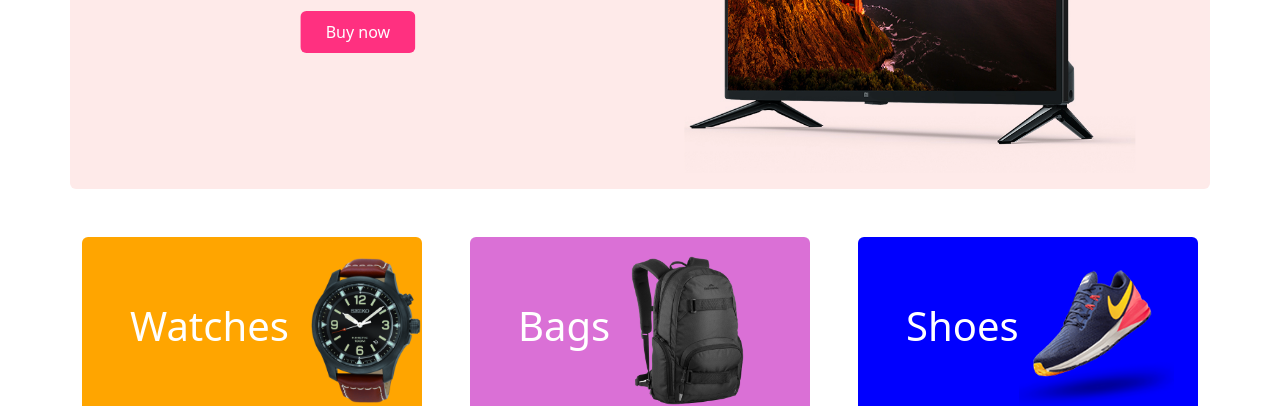
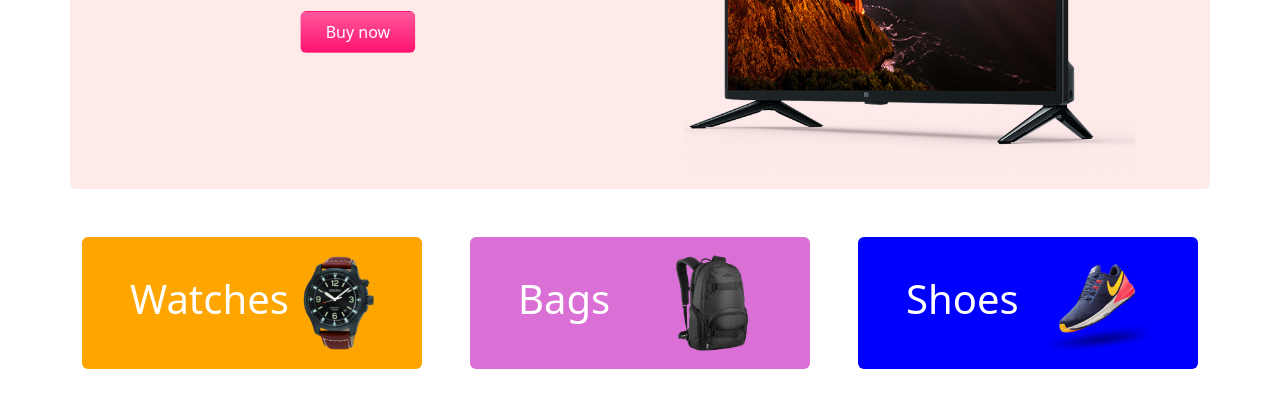
Before and after one commit to AurorA1610/RoyCommerce, a plain HTML site: page index.html in a window 1280 px wide. Shown: the part 430-836 px from the top of the page. Drawn offline with nearby package versions, Linux system fonts and the light colour scheme.

Commit message:
minor changes

```diff
--- a/index.html
+++ b/index.html
@@ -168,11 +168,7 @@
                 style="background-color: rgb(255, 165, 0)"
               >
                 <h1 class="text-white">Watches</h1>
-                <img
-                  src="images/categories/watch.png"
-                  alt=""
-                  class="img-fluid"
-                />
+                <img src="images/categories/watch.png" alt="" width="100" />
               </div>
             </div>
             <div class="col-lg-4">
@@ -181,7 +177,7 @@
                 style="background-color: rgb(218, 112, 214)"
               >
                 <h1 class="text-white">Bags</h1>
-                <img src="images/categories/bag.png" alt="" class="img-fluid" />
+                <img src="images/categories/bag.png" alt="" width="100" />
               </div>
             </div>
             <div class="col-lg-4">
@@ -190,11 +186,7 @@
                 style="background-color: rgb(0, 0, 255)"
               >
                 <h1 class="text-white">Shoes</h1>
-                <img
-                  src="images/categories/shoes.png"
-                  alt=""
-                  class="img-fluid"
-                />
+                <img src="images/categories/shoes.png" alt="" width="100" />
               </div>
             </div>
           </div>
--- a/style.css
+++ b/style.css
@@ -9,7 +9,7 @@ body {
   color: rgb(255, 48, 128);
 }
 .custom-btn {
-  background: rgb(255, 48, 128);
+  background-image: linear-gradient(to bottom, #ff589b 0%, #ff136f 100%);
   color: white;
 }
 .custom-btn:hover {
@@ -32,12 +32,15 @@ body {
 }
 .subscription {
   background-color: #fceae8;
-  height: 400px
+  height: 400px;
 }
 
-.form-control:focus{
+.form-control:focus {
   box-shadow: 0 0 0 0.25rem rgb(227, 186, 193);
-   border-color: rgb(246, 179, 190);
+  border-color: rgb(246, 179, 190);
+}
+.form-control:hover {
+  border-color: rgb(246, 179, 190);
 }
 @media screen and (max-width: 576px) {
   .carousel {
```
